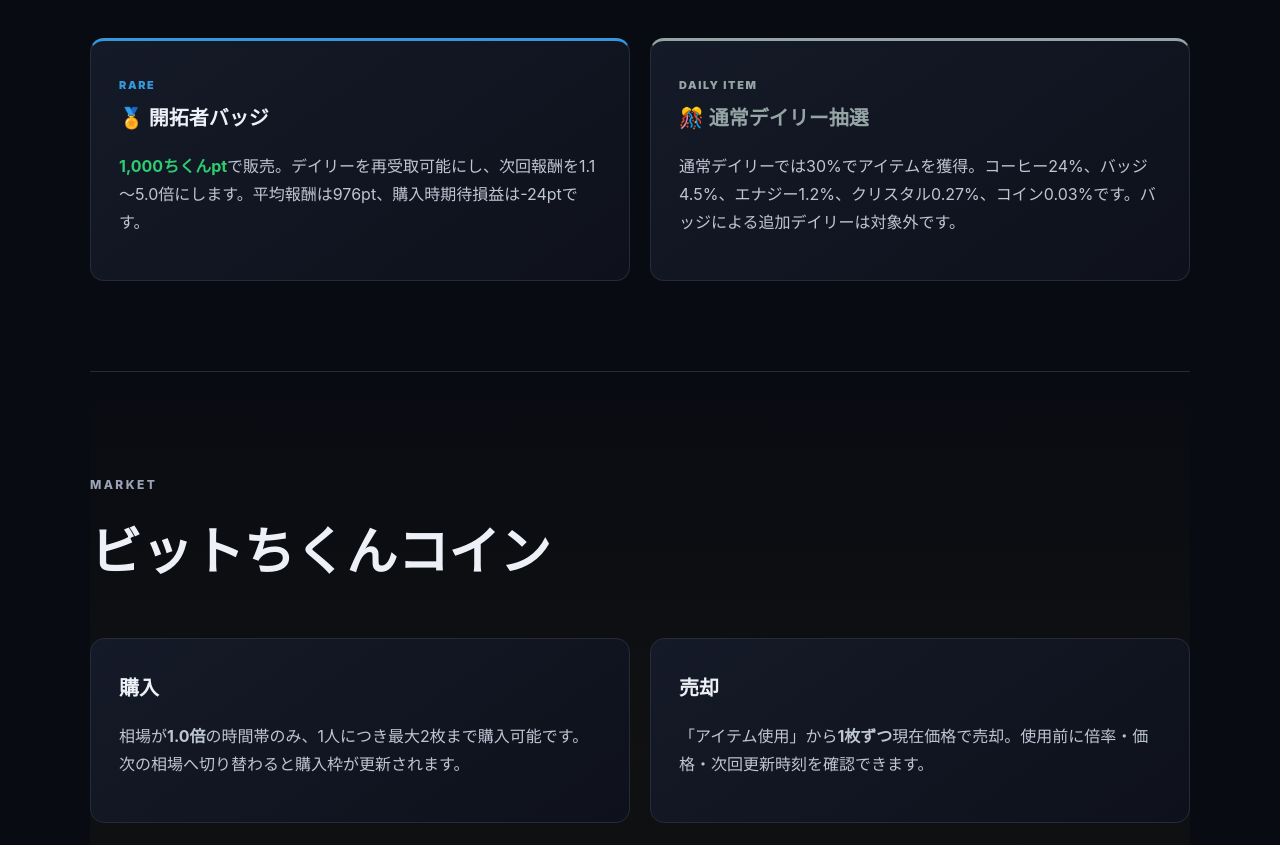
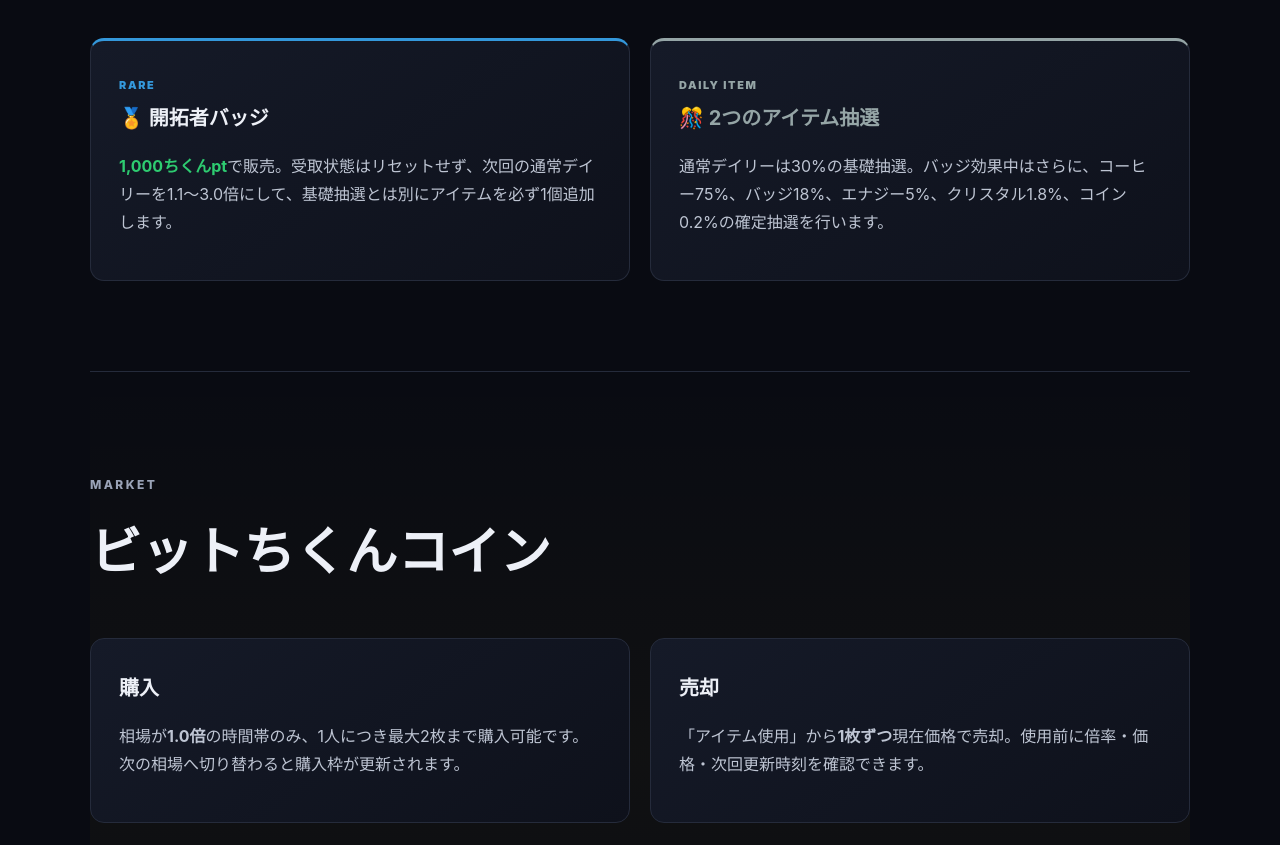
Before and after one commit to Neo-Oi/riberibe-shopping-patch-notes, a plain HTML site: page index.html in a window 1280 px wide. Shown: the part 3003-3848 px from the top of the page. Drawn offline with Linux system fonts and the light colour scheme.

Commit message:
Finalize Pioneer Badge daily boost

```diff
--- a/index.html
+++ b/index.html
@@ -53,8 +53,8 @@
     <section>
       <p class="kicker">DAILY REWARD</p><h2>デイリーにも運試しを</h2>
       <div class="grid two">
-        <article class="card rare"><span class="rarity">RARE</span><h3>🏅 開拓者バッジ</h3><p><strong class="points">1,000ちくんpt</strong>で販売。デイリーを再受取可能にし、次回報酬を1.1～5.0倍にします。平均報酬は976pt、購入時期待損益は-24ptです。</p></article>
-        <article class="card normal"><span class="rarity">DAILY ITEM</span><h3>🎊 通常デイリー抽選</h3><p>通常デイリーでは30%でアイテムを獲得。コーヒー24%、バッジ4.5%、エナジー1.2%、クリスタル0.27%、コイン0.03%です。バッジによる追加デイリーは対象外です。</p></article>
+        <article class="card rare"><span class="rarity">RARE</span><h3>🏅 開拓者バッジ</h3><p><strong class="points">1,000ちくんpt</strong>で販売。受取状態はリセットせず、次回の通常デイリーを1.1～3.0倍にして、基礎抽選とは別にアイテムを必ず1個追加します。</p></article>
+        <article class="card normal"><span class="rarity">DAILY ITEM</span><h3>🎊 2つのアイテム抽選</h3><p>通常デイリーは30%の基礎抽選。バッジ効果中はさらに、コーヒー75%、バッジ18%、エナジー5%、クリスタル1.8%、コイン0.2%の確定抽選を行います。</p></article>
       </div>
     </section>
 
```
